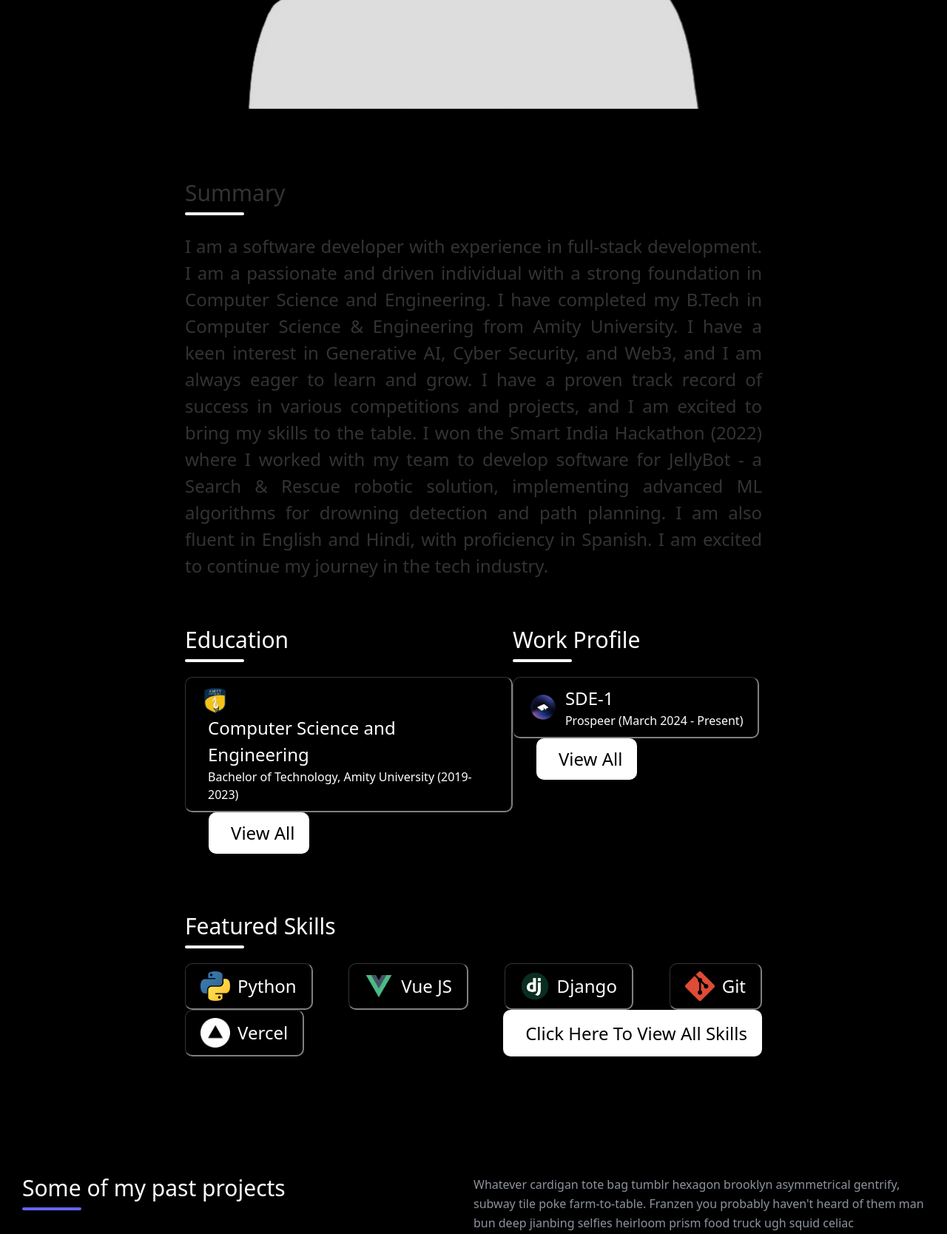
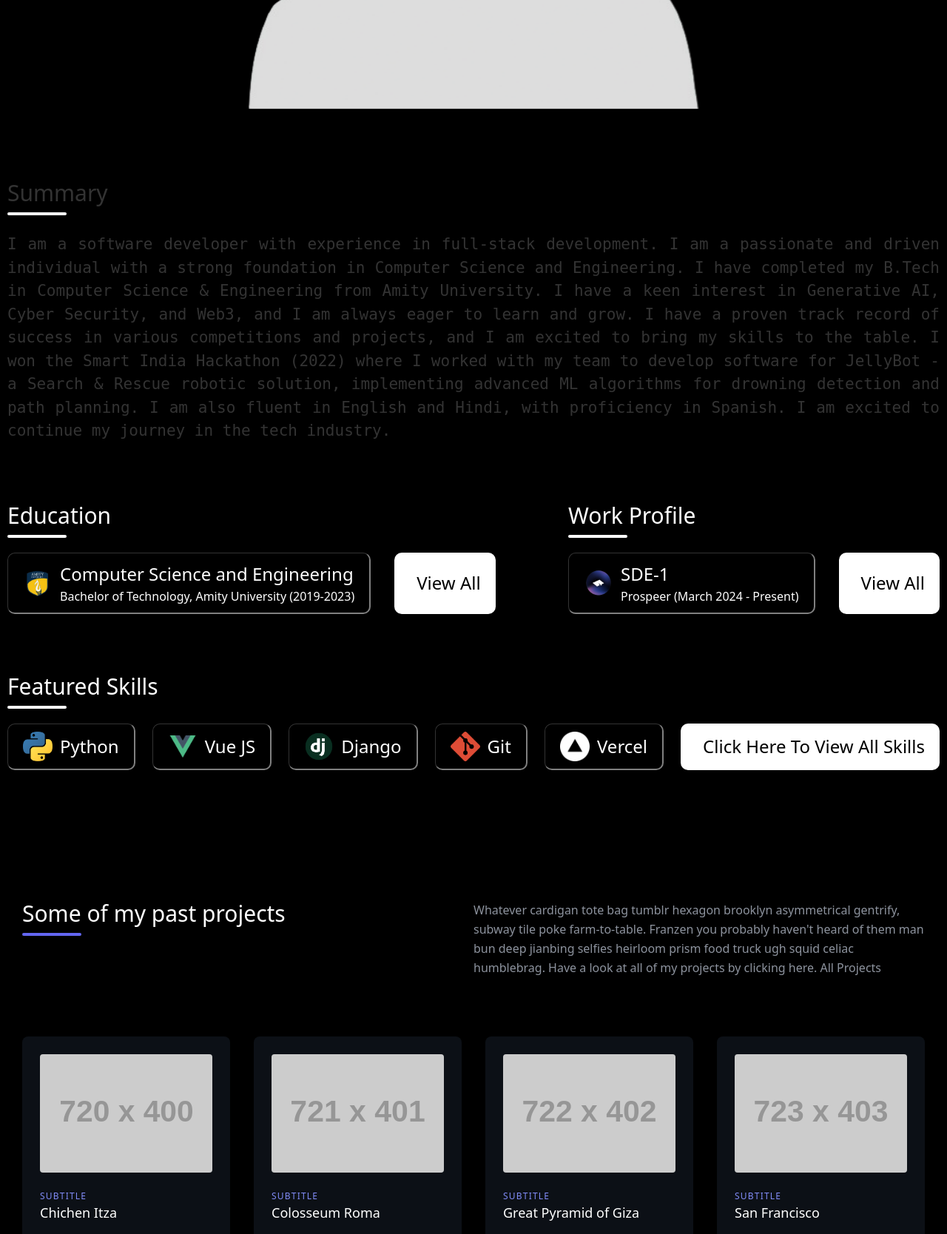
Before and after one commit to aadilsehrawat/portfolio, a Django app: page /home/ in a window 1280 px wide. Shown: the part 635-2303 px from the top of the page at 74% size. Run offline with Django 5.2, Linux system fonts and the light colour scheme; grey boxes labelled with a size stand in for pictures from a placeholder-image service; some libraries are stand-ins or nearby versions.

Commit message:
Removed inline margin from each home component css file and applied to home.css and changed font style on summary

```diff
--- a/static/css/main/home/home-career.css
+++ b/static/css/main/home/home-career.css
@@ -1,7 +1,7 @@
 .main-career-wrapper{
     display: flex;
     justify-content: space-between;
-    margin: 0 15rem 5rem 15rem;
+    margin-bottom: 5rem;
 }
 
 /* .career-wrapper{
--- a/static/css/main/home/home-skills.css
+++ b/static/css/main/home/home-skills.css
@@ -1,5 +1,5 @@
 .category-name-skills-wrapper{
-    margin: 0 15rem 4rem 15rem;
+    margin-bottom: 5rem;
 }
 
 .category-name, .category-skills-wrapper{
--- a/static/css/main/home/home-summary.css
+++ b/static/css/main/home/home-summary.css
@@ -1,5 +1,5 @@
 .summary-wrapper{
-    margin: 0 15rem 4rem 15rem;
+    margin-bottom: 5rem;
 }
 
 .summary-heading{
@@ -7,8 +7,9 @@
 }
 
 .summary-text{
+    font-family: 'Roboto Mono', monospace;
+    font-size: 21px;
     margin-top: 1.5rem;
-    font-size: 1.5rem;
     text-align: justify;
 }
 
```
